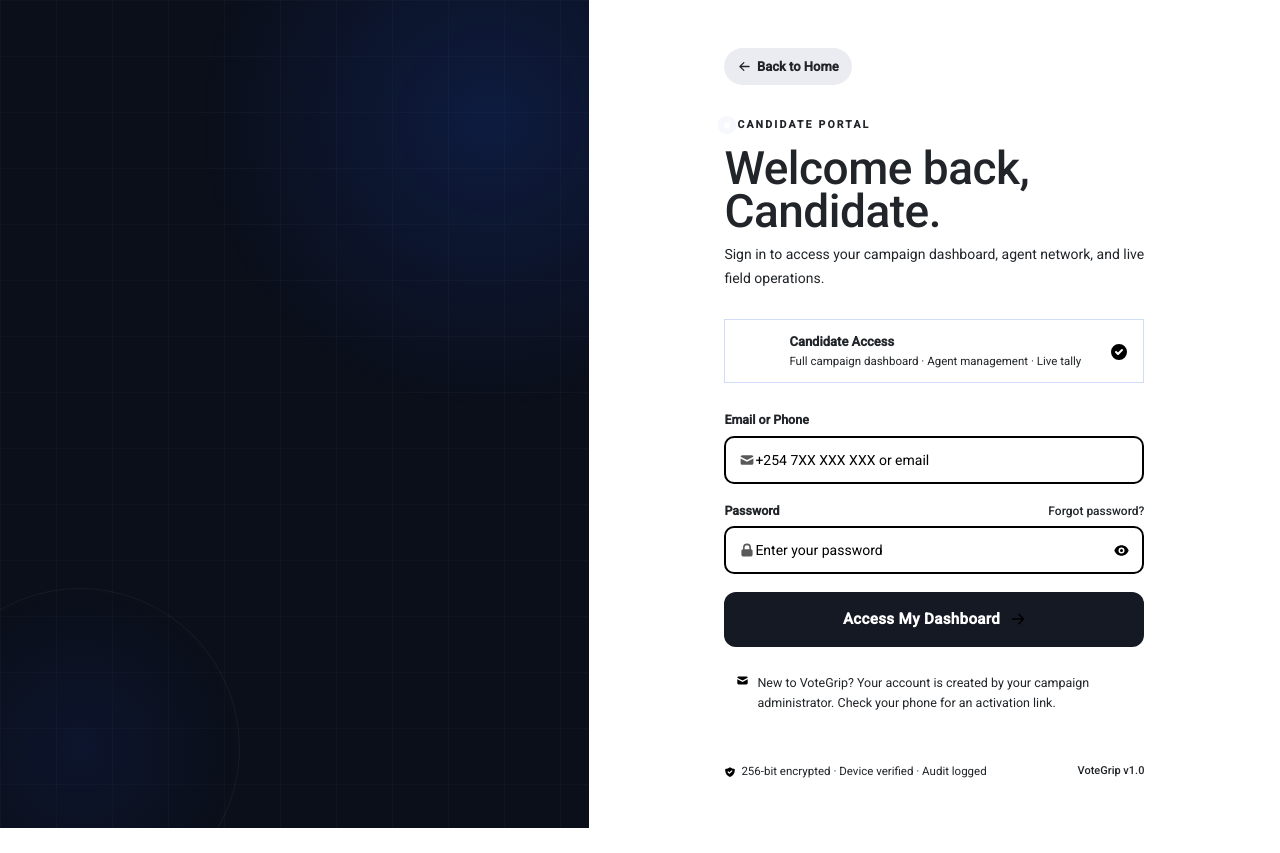
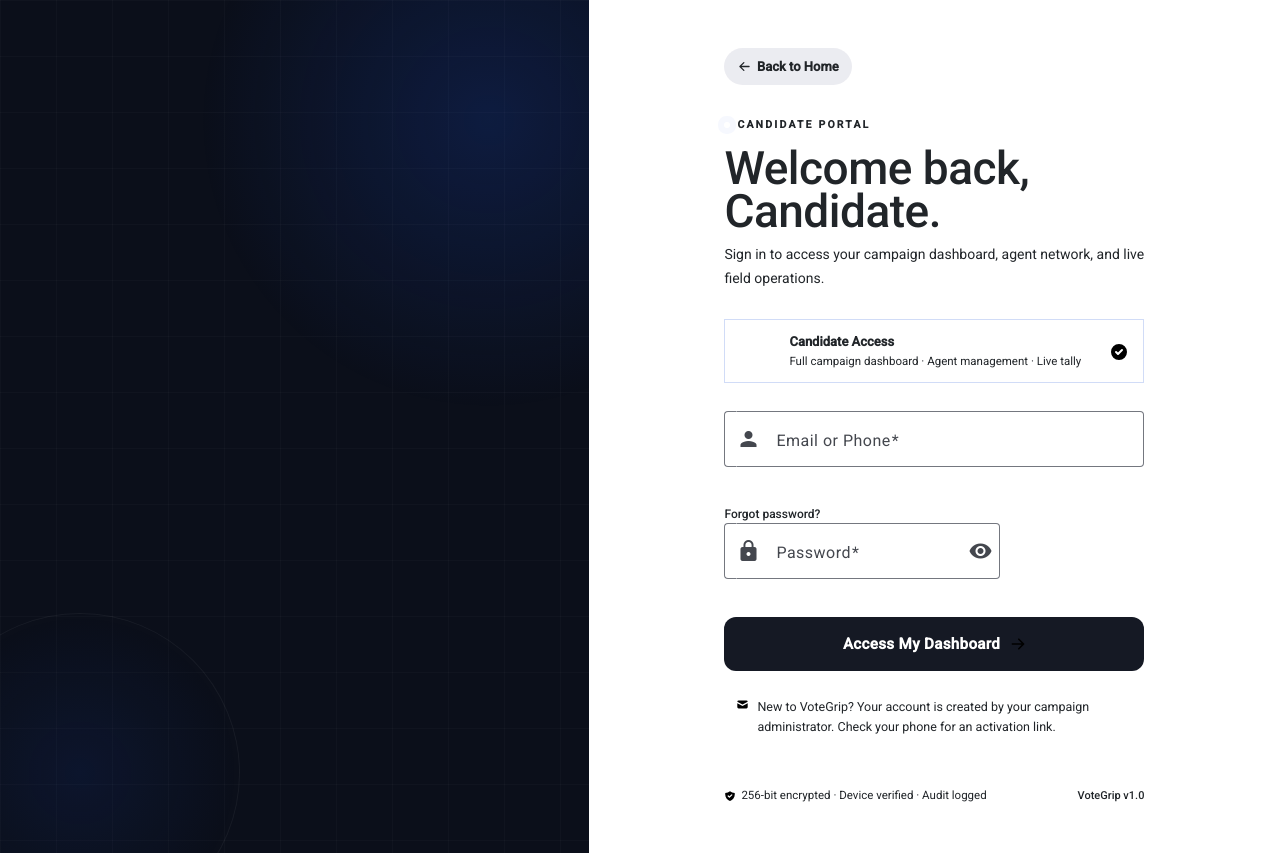
Before and after one commit to dennis027/test-votegrip, an Angular app: page /login in a window 1280 px wide. Before the commit the page ends 828 px from the top, so only its background shows below. Built offline with nearby package versions, Linux system fonts and the light colour scheme.

Commit message:
updated UI for request and login

```diff
--- a/src/app/components/auth/login/login.html
+++ b/src/app/components/auth/login/login.html
@@ -78,7 +78,7 @@
     <div class="form-inner">
 
       <!-- Back to home -->
-      <a class="back-link" href="">
+      <a class="back-link" routerLink="/">
         <svg viewBox="0 0 20 20" fill="currentColor">
           <path fill-rule="evenodd" d="M9.707 16.707a1 1 0 01-1.414 0l-6-6a1 1 0 010-1.414l6-6a1 1 0 011.414 1.414L5.414 9H17a1 1 0 110 2H5.414l4.293 4.293a1 1 0 010 1.414z" clip-rule="evenodd"/>
         </svg>
@@ -116,74 +116,53 @@
       <form class="login-form" [formGroup]="loginForm" (ngSubmit)="onSubmit()">
 
         <!-- ── Email field ──────────────────────────────────────────────── -->
-        <div class="field-group">
-          <label class="field-label" for="email">Email or Phone</label>
-          <div class="field-wrap"
-               [class.field-focused]="emailFocused"
-               [class.field-error]="submitted && loginForm.get('email')?.invalid">
-            <span class="field-icon">
-              <svg viewBox="0 0 20 20" fill="currentColor">
-                <path d="M2.003 5.884L10 9.882l7.997-3.998A2 2 0 0016 4H4a2 2 0 00-1.997 1.884z"/>
-                <path d="M18 8.118l-8 4-8-4V14a2 2 0 002 2h12a2 2 0 002-2V8.118z"/>
-              </svg>
-            </span>
+        <mat-form-field appearance="outline" class="w-full">
+          <mat-label>Email or Phone</mat-label>
           <input
-              id="email"
+            matInput
             type="text"
-              class="field-input"
             placeholder="+254 7XX XXX XXX or email"
             formControlName="email"
-              (focus)="emailFocused = true"
-              (blur)="emailFocused = false"
             autocomplete="username"
           />
-          </div>
-          @if (submitted && loginForm.get('email')?.invalid) {
-            <span class="field-error-msg">Please enter your email or phone</span>
+          <mat-icon matPrefix>person</mat-icon>
+          @if (loginForm.get('email')?.hasError('required')) {
+            <mat-error>Please enter your email or phone</mat-error>
           }
-        </div>
+        </mat-form-field>
 
         <!-- ── Password field ──────────────────────────────────────────── -->
-        <div class="field-group">
+        <div class="field-password-wrapper">
           <div class="field-label-row">
-            <label class="field-label" for="password">Password</label>
-            <a class="forgot-link" href="/request-reset-password">Forgot password?</a>
+            <a class="forgot-link" routerLink="/request-reset-password">Forgot password?</a>
           </div>
-          <div class="field-wrap"
-               [class.field-focused]="passwordFocused"
-               [class.field-error]="submitted && loginForm.get('password')?.invalid">
-            <span class="field-icon">
-              <svg viewBox="0 0 20 20" fill="currentColor">
-                <path fill-rule="evenodd" d="M5 9V7a5 5 0 0110 0v2a2 2 0 012 2v5a2 2 0 01-2 2H5a2 2 0 01-2-2v-5a2 2 0 012-2zm8-2v2H7V7a3 3 0 016 0z" clip-rule="evenodd"/>
-              </svg>
-            </span>
+          <mat-form-field appearance="outline" class="w-full">
+            <mat-label>Password</mat-label>
             <input
-              id="password"
+              matInput
               [type]="showPassword ? 'text' : 'password'"
-              class="field-input"
               placeholder="Enter your password"
               formControlName="password"
-              (focus)="passwordFocused = true"
-              (blur)="passwordFocused = false"
               autocomplete="current-password"
             />
-            <button type="button" class="field-toggle" (click)="togglePassword()">
-              @if (!showPassword) {
-                <svg viewBox="0 0 20 20" fill="currentColor">
-                  <path d="M10 12a2 2 0 100-4 2 2 0 000 4z"/>
-                  <path fill-rule="evenodd" d="M.458 10C1.732 5.943 5.522 3 10 3s8.268 2.943 9.542 7c-1.274 4.057-5.064 7-9.542 7S1.732 14.057.458 10zM14 10a4 4 0 11-8 0 4 4 0 018 0z" clip-rule="evenodd"/>
-                </svg>
-              } @else {
-                <svg viewBox="0 0 20 20" fill="currentColor">
-                  <path fill-rule="evenodd" d="M3.707 2.293a1 1 0 00-1.414 1.414l14 14a1 1 0 001.414-1.414l-1.473-1.473A10.014 10.014 0 0019.542 10C18.268 5.943 14.478 3 10 3a9.958 9.958 0 00-4.512 1.074l-1.78-1.781zm4.261 4.26l1.514 1.515a2.003 2.003 0 012.45 2.45l1.514 1.514a4 4 0 00-5.478-5.478z" clip-rule="evenodd"/>
-                  <path d="M12.454 16.697L9.75 13.992a4 4 0 01-3.742-3.741L2.335 6.578A9.98 9.98 0 00.458 10c1.274 4.057 5.064 7 9.542 7 .847 0 1.669-.105 2.454-.303z"/>
-                </svg>
+            <mat-icon matPrefix>lock</mat-icon>
+            <button
+              mat-icon-button
+              matSuffix
+              type="button"
+              (click)="togglePassword()"
+              [attr.aria-label]="'Hide password'"
+              [attr.aria-pressed]="showPassword"
+            >
+              <mat-icon>{{ showPassword ? 'visibility_off' : 'visibility' }}</mat-icon>
+            </button>
+            @if (loginForm.get('password')?.hasError('required')) {
+              <mat-error>Please enter your password</mat-error>
             }
-            </button>
-          </div>
-          @if (submitted && loginForm.get('password')?.invalid) {
-            <span class="field-error-msg">Please enter your password</span>
+            @if (loginForm.get('password')?.hasError('minlength')) {
+              <mat-error>Password must be at least 6 characters</mat-error>
             }
+          </mat-form-field>
         </div>
 
         <!-- ── Error alert ─────────────────────────────────────────────── -->
--- a/src/app/components/auth/login/login.ts
+++ b/src/app/components/auth/login/login.ts
@@ -1,15 +1,28 @@
 import { Component, OnInit, inject, ChangeDetectorRef } from '@angular/core';
 import { FormBuilder, FormGroup, Validators, ReactiveFormsModule } from '@angular/forms';
-import { Router } from '@angular/router';
+import { Router, RouterLink } from '@angular/router';
 import { CommonModule } from '@angular/common';
+import { finalize } from 'rxjs/operators';
+import { MatSnackBar, MatSnackBarModule } from '@angular/material/snack-bar';
+import { MatFormFieldModule } from '@angular/material/form-field';
+import { MatInputModule } from '@angular/material/input';
+import { MatIconModule } from '@angular/material/icon';
+import { MatButtonModule } from '@angular/material/button';
 import { AuthService } from '../../../services/auth/auth';
-import { finalize } from 'rxjs/operators';
-import { MatSnackBar } from '@angular/material/snack-bar';
 
 @Component({
   selector: 'app-login',
   standalone: true,
-  imports: [CommonModule, ReactiveFormsModule],
+  imports: [
+    CommonModule,
+    ReactiveFormsModule,
+    RouterLink,
+    MatFormFieldModule,
+    MatInputModule,
+    MatIconModule,
+    MatButtonModule,
+    MatSnackBarModule,
+  ],
   templateUrl: './login.html',
   styleUrls: ['./login.css']
 })
@@ -21,15 +34,11 @@ export class Login implements OnInit {
   submitted    = false;
   loginError   = '';
 
-  emailFocused    = false;
-  passwordFocused = false;
-
   private snackBar = inject(MatSnackBar);
   private cdr      = inject(ChangeDetectorRef);
-  private route = inject(Router);
+  private route    = inject(Router);
   private authService = inject(AuthService);
-
-  constructor(private fb: FormBuilder) {}
+  private fb       = inject(FormBuilder);
 
   ngOnInit(): void {
     this.loginForm = this.fb.group({
@@ -65,10 +74,13 @@ export class Login implements OnInit {
   }
 
   onSubmit(): void {
-    this.submitted   = true;
-    this.loginError  = '';
+    this.submitted  = true;
+    this.loginError = '';
 
-    if (this.loginForm.invalid) return;
+    if (this.loginForm.invalid) {
+      this.loginForm.markAllAsTouched();
+      return;
+    }
 
     this.isLoading = true;
 
@@ -85,16 +97,12 @@ export class Login implements OnInit {
     )
     .subscribe({
       next: (res) => {
-
-        // Check if device is verified (known device)
         if (res.data.verified) {
           const role = res.data.user.role.name;
           const dashboardRoute = role === 'admin' ? 'admin-menu/admin-dashboard' : 'main-menu/dashboard';
-          this.route.navigate([dashboardRoute]).then(success => {
-          });
+          this.route.navigate([dashboardRoute]);
           this.showSuccess('Login successful! Welcome to the dashboard.');
         } else {
-          // New device detected - requires 2FA
           this.route.navigate(['/two-factor-auth']);
           this.showSuccess('New device detected. Please enter the 2FA code sent to your email.');
         }
--- a/src/app/components/request-credentials/request-credentials.html
+++ b/src/app/components/request-credentials/request-credentials.html
@@ -13,7 +13,7 @@
         <div class="logo-icon">
           <svg viewBox="0 0 48 48" fill="none">
             <circle cx="24" cy="24" r="20" stroke="white" stroke-width="1.5" stroke-opacity="0.3"/>
-            <circle cx="24" cy="24" r="5"  fill="white" fill-opacity="0.9"/>
+            <circle cx="24" cy="24" r="5" fill="white" fill-opacity="0.9"/>
             <circle cx="24" cy="11" r="2.5" fill="white" fill-opacity="0.6"/>
             <circle cx="34" cy="17" r="2.5" fill="white" fill-opacity="0.6"/>
             <circle cx="34" cy="30" r="2.5" fill="white" fill-opacity="0.6"/>
@@ -181,150 +181,72 @@
           <div class="field-row">
 
             <!-- First name -->
-            <div class="field-group">
-              <label class="field-label" for="first_name">First Name</label>
-              <div class="field-wrap"
-                   [class.field-focused]="firstFoc"
-                   [class.field-error]="submitted && form.get('first_name')?.invalid">
-                <span class="field-icon">
-                  <svg viewBox="0 0 20 20" fill="currentColor">
-                    <path fill-rule="evenodd" d="M10 9a3 3 0 100-6 3 3 0 000 6zm-7 9a7 7 0 1114 0H3z" clip-rule="evenodd"/>
-                  </svg>
-                </span>
-                <input
-                  id="first_name"
-                  type="text"
-                  class="field-input"
-                  placeholder="John"
-                  formControlName="first_name"
-                  (focus)="firstFoc = true"
-                  (blur)="firstFoc = false"
-                  autocomplete="given-name"
-                />
-              </div>
-              @if (submitted && form.get('first_name')?.errors?.['required']) {
-                <span class="field-err">First name is required</span>
+            <mat-form-field appearance="outline" class="w-full">
+              <mat-label>First Name</mat-label>
+              <input matInput type="text" placeholder="John" formControlName="first_name" autocomplete="given-name">
+              <mat-icon matPrefix>person</mat-icon>
+              @if (form.get('first_name')?.hasError('required')) {
+                <mat-error>First name is required</mat-error>
               }
-              @if (submitted && form.get('first_name')?.errors?.['minlength']) {
-                <span class="field-err">Minimum 2 characters</span>
+              @if (form.get('first_name')?.hasError('minlength')) {
+                <mat-error>Minimum 2 characters required</mat-error>
               }
-            </div>
+            </mat-form-field>
 
             <!-- Last name -->
-            <div class="field-group">
-              <label class="field-label" for="last_name">Last Name</label>
-              <div class="field-wrap"
-                   [class.field-focused]="lastFoc"
-                   [class.field-error]="submitted && form.get('last_name')?.invalid">
-                <span class="field-icon">
-                  <svg viewBox="0 0 20 20" fill="currentColor">
-                    <path fill-rule="evenodd" d="M10 9a3 3 0 100-6 3 3 0 000 6zm-7 9a7 7 0 1114 0H3z" clip-rule="evenodd"/>
-                  </svg>
-                </span>
-                <input
-                  id="last_name"
-                  type="text"
-                  class="field-input"
-                  placeholder="Doe"
-                  formControlName="last_name"
-                  (focus)="lastFoc = true"
-                  (blur)="lastFoc = false"
-                  autocomplete="family-name"
-                />
-              </div>
-              @if (submitted && form.get('last_name')?.errors?.['required']) {
-                <span class="field-err">Last name is required</span>
+            <mat-form-field appearance="outline" class="w-full">
+              <mat-label>Last Name</mat-label>
+              <input matInput type="text" placeholder="Doe" formControlName="last_name" autocomplete="family-name">
+              <mat-icon matPrefix>person</mat-icon>
+              @if (form.get('last_name')?.hasError('required')) {
+                <mat-error>Last name is required</mat-error>
               }
-            </div>
+              @if (form.get('last_name')?.hasError('minlength')) {
+                <mat-error>Minimum 2 characters required</mat-error>
+              }
+            </mat-form-field>
 
           </div>
 
           <!-- Email -->
-          <div class="field-group">
-            <label class="field-label" for="email">Email Address</label>
-            <div class="field-wrap"
-                 [class.field-focused]="emailFoc"
-                 [class.field-error]="submitted && form.get('email')?.invalid">
-              <span class="field-icon">
-                <svg viewBox="0 0 20 20" fill="currentColor">
-                  <path d="M2.003 5.884L10 9.882l7.997-3.998A2 2 0 0016 4H4a2 2 0 00-1.997 1.884z"/>
-                  <path d="M18 8.118l-8 4-8-4V14a2 2 0 002 2h12a2 2 0 002-2V8.118z"/>
-                </svg>
-              </span>
-              <input
-                id="email"
-                type="email"
-                class="field-input"
-                placeholder="john.doe@example.com"
-                formControlName="email"
-                (focus)="emailFoc = true"
-                (blur)="emailFoc = false"
-                autocomplete="email"
-              />
-            </div>
-            @if (submitted && form.get('email')?.errors?.['required']) {
-              <span class="field-err">Email address is required</span>
+          <mat-form-field appearance="outline" class="w-full">
+            <mat-label>Email Address</mat-label>
+            <input matInput type="email" placeholder="john.doe@example.com" formControlName="email" autocomplete="email">
+            <mat-icon matPrefix>email</mat-icon>
+            @if (form.get('email')?.hasError('required')) {
+              <mat-error>Email address is required</mat-error>
             }
-            @if (submitted && form.get('email')?.errors?.['email']) {
-              <span class="field-err">Enter a valid email address</span>
+            @if (form.get('email')?.hasError('email')) {
+              <mat-error>Enter a valid email address</mat-error>
             }
-          </div>
+          </mat-form-field>
 
           <!-- Phone -->
-          <div class="field-group">
-            <label class="field-label" for="phone">Phone Number</label>
-            <div class="field-wrap"
-                 [class.field-focused]="phoneFoc"
-                 [class.field-error]="submitted && form.get('phone')?.invalid">
-              <span class="field-icon">
-                <svg viewBox="0 0 20 20" fill="currentColor">
-                  <path d="M2 3a1 1 0 011-1h2.153a1 1 0 01.986.836l.74 4.435a1 1 0 01-.54 1.06l-1.548.773a11.037 11.037 0 006.105 6.105l.774-1.548a1 1 0 011.059-.54l4.435.74a1 1 0 01.836.986V17a1 1 0 01-1 1h-2C7.82 18 2 12.18 2 5V3z"/>
-                </svg>
-              </span>
-              <input
-                id="phone"
-                type="tel"
-                class="field-input"
-                placeholder="+254 7XX XXX XXX"
-                formControlName="phone"
-                (focus)="phoneFoc = true"
-                (blur)="phoneFoc = false"
-                autocomplete="tel"
-              />
-            </div>
-            @if (submitted && form.get('phone')?.errors?.['required']) {
-              <span class="field-err">Phone number is required</span>
+          <mat-form-field appearance="outline" class="w-full">
+            <mat-label>Phone Number</mat-label>
+            <input matInput type="tel" placeholder="+254 7XX XXX XXX" formControlName="phone" autocomplete="tel">
+            <mat-icon matPrefix>phone</mat-icon>
+            @if (form.get('phone')?.hasError('required')) {
+              <mat-error>Phone number is required</mat-error>
             }
-            @if (submitted && form.get('phone')?.errors?.['pattern']) {
-              <span class="field-err">Enter a valid phone number</span>
+            @if (form.get('phone')?.hasError('pattern')) {
+              <mat-error>Enter a valid phone number</mat-error>
             }
-          </div>
+          </mat-form-field>
 
           <!-- Desired Position -->
-          <div class="field-group">
-            <label class="field-label" for="desired_position">Desired Position</label>
-            <div class="field-wrap"
-                 [class.field-error]="submitted && form.get('desired_position')?.invalid">
-              <span class="field-icon">
-                <svg viewBox="0 0 20 20" fill="currentColor">
-                  <path d="M5 6h10l-5 8-5-8z"/>
-                </svg>
-              </span>
-            <select
-              id="desired_position"
-              class="field-input"
-              formControlName="desired_position"
-            >
-              <option value="" disabled selected>Select a position</option>
+          <mat-form-field appearance="outline" class="w-full">
+            <mat-label>Desired Position</mat-label>
+            <mat-select formControlName="desired_position" placeholder="Select a position">
               @for (position of electionTypes; track position.id) {
-                <option [value]="position.id">{{ position.name }}</option>
+                <mat-option [value]="position.id">{{ position.name }}</mat-option>
               }
-            </select>
-            </div>
-            @if (submitted && form.get('desired_position')?.errors?.['required']) {
-              <span class="field-err">Please select the desired position</span>
+            </mat-select>
+            <mat-icon matPrefix>how_to_vote</mat-icon>
+            @if (form.get('desired_position')?.hasError('required')) {
+              <mat-error>Please select the desired position</mat-error>
             }
-          </div>
+          </mat-form-field>
 
           <!-- Info notice -->
           <div class="info-notice">
```
Also changed, not shown: src/app/components/request-credentials/request-credentials.ts (+23 -29 lines). Lines whose indentation alone changed are shown as unchanged.
